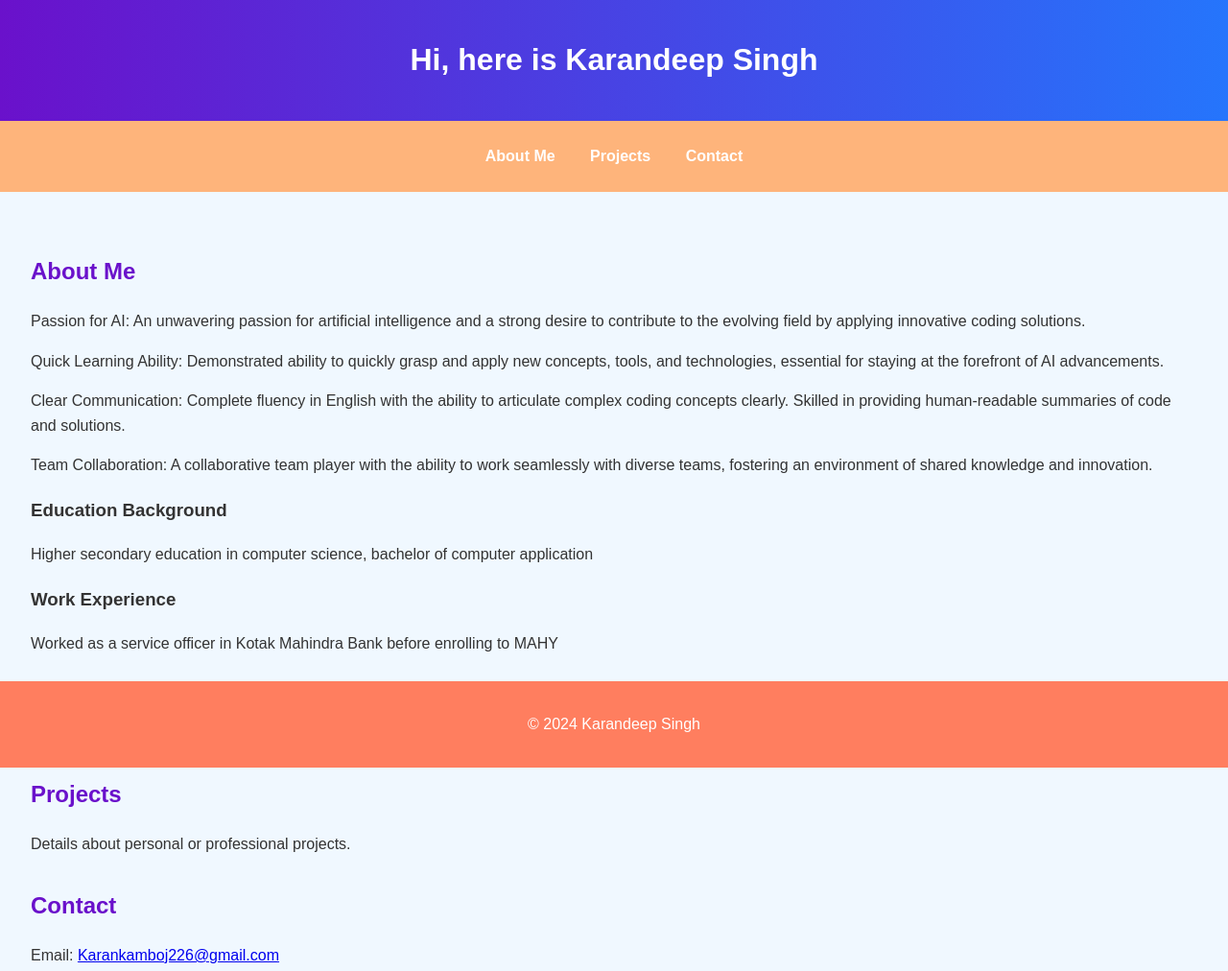
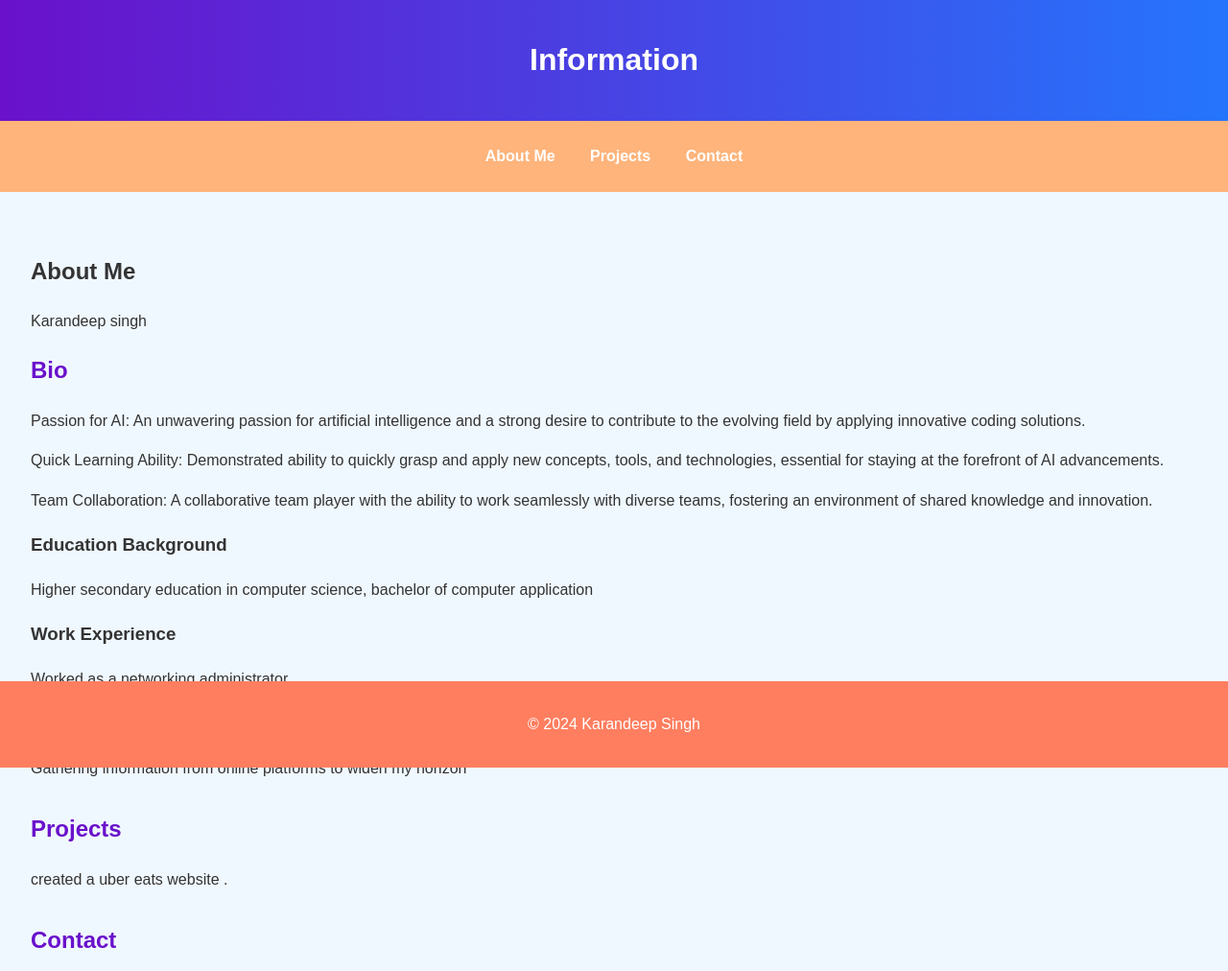
Before and after one commit to Karansandha/Karansandha.Github.io, a plain HTML site: page index.html in a window 1280 px wide. Shown: the top 1012 px of the page at 96% size. Drawn offline with Linux system fonts and the light colour scheme.

Commit message:
update
i have updated html file in my website

```diff
--- a/index.html
+++ b/index.html
@@ -8,7 +8,7 @@
 </head>
 <body>
     <header>
-        <h1>Hi, here is Karandeep Singh</h1>
+        <h1>Information</h1>
     </header>
     <nav>
         <ul>
@@ -19,21 +19,22 @@
     </nav>
     <main>
         <section id="about">
-            <h2>About Me</h2>
+            <h1>About Me</h1>
+            <p>Karandeep singh</p>
+            <h2>Bio</h2>
             <p>Passion for AI: An unwavering passion for artificial intelligence and a strong desire to contribute to the evolving field by applying innovative coding solutions.</p>
             <p>Quick Learning Ability: Demonstrated ability to quickly grasp and apply new concepts, tools, and technologies, essential for staying at the forefront of AI advancements.</p>
-            <p>Clear Communication: Complete fluency in English with the ability to articulate complex coding concepts clearly. Skilled in providing human-readable summaries of code and solutions.</p>
             <p>Team Collaboration: A collaborative team player with the ability to work seamlessly with diverse teams, fostering an environment of shared knowledge and innovation.</p>
             <h3>Education Background</h3>
             <p>Higher secondary education in computer science, bachelor of computer application</p>
             <h3>Work Experience</h3>
-            <p>Worked as a service officer in Kotak Mahindra Bank before enrolling to MAHY</p>
+            <p>Worked as a networking administrator</p>
             <h3>Hobbies and Interests</h3>
-            <p>Gathering information from online platforms regarding frontend frameworks.</p>
+            <p>Gathering information from online platforms to widen my horizon</p>
         </section>
         <section id="projects">
             <h2>Projects</h2>
-            <p>Details about personal or professional projects.</p>
+            <p>created a uber eats website .</p>
         </section>
         <section id="contact">
             <h2>Contact</h2>
```
